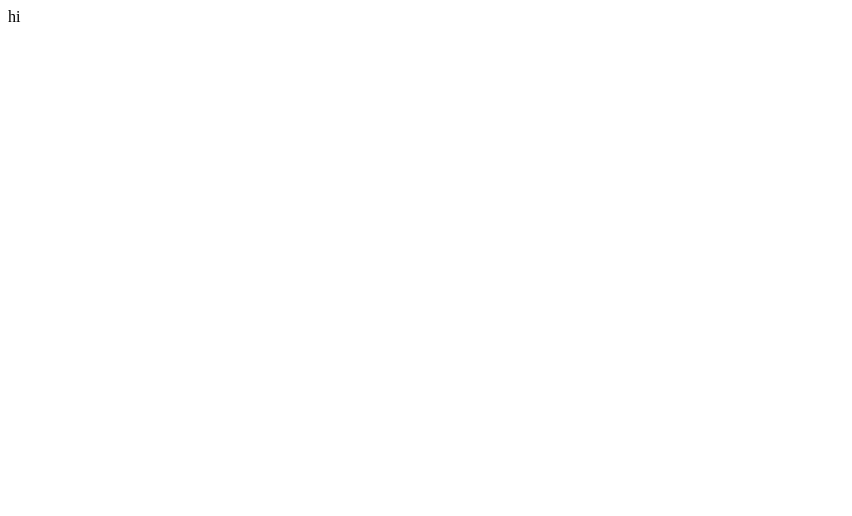
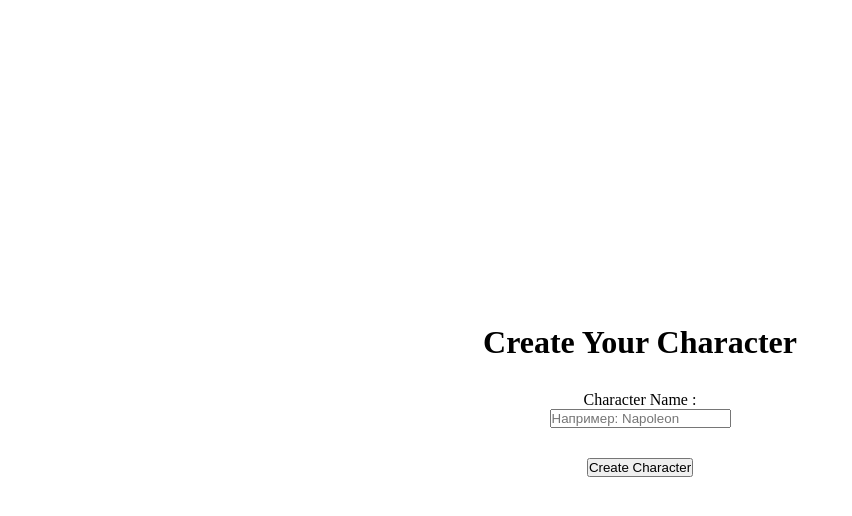
Before and after one commit to SiarheiKazakevich/NotFightClubCodejam, a plain HTML site: page index.html in a window 1280 px wide. Shown: the whole page, without its empty margins (0-852 px from the left). Drawn offline with Linux system fonts and the light colour scheme.

Commit message:
feat: add page for input name

```diff
--- a/index.html
+++ b/index.html
@@ -8,8 +8,14 @@
   <link rel="icon" type="image/png" href="./assets/iconClub.jpg">
   <title>NotFightClubCodejam</title>
 </head>
-hi
-
+<main class="main">
+      <div class="firstscreen" id="start-screen">
+        <h1 class="main-title">Create Your Character</h1>
+        <label for="player-name" class="">Character Name :</label>
+        <input type="text" class="inputname" id="player-name" placeholder="Например: Napoleon">
+        <button id="start-game">Create Character</button>
+      </div>
+</main>
 <body>
   <script src="./scripts/script.js"></script>
 </body>
--- a/styles/style.css
+++ b/styles/style.css
@@ -0,0 +1,44 @@
+* {
+  margin: 0;
+  padding: 0;
+  box-sizing: border-box;
+}
+
+body {
+  margin: 0;
+  padding: 0;
+  box-sizing: border-box;
+  overflow-x: hidden;
+  overflow-y: visible;
+}
+
+html {
+  scroll-behavior: smooth;
+}
+
+a {
+  color: inherit;
+  /* или любой другой цвет */
+  text-decoration: none;
+  /* убирает подчёркивание */
+}
+
+.main {
+  width: 100%;
+  height: 100vh;
+  display: flex;
+  justify-content: center;
+  align-items: center;
+}
+
+.firstscreen {
+  display: flex;
+  flex-direction: column;
+  justify-content: center;
+  align-items: center;
+}
+
+.inputname,
+.main-title {
+  margin: 0px 0px 30px 0px;
+}
```
